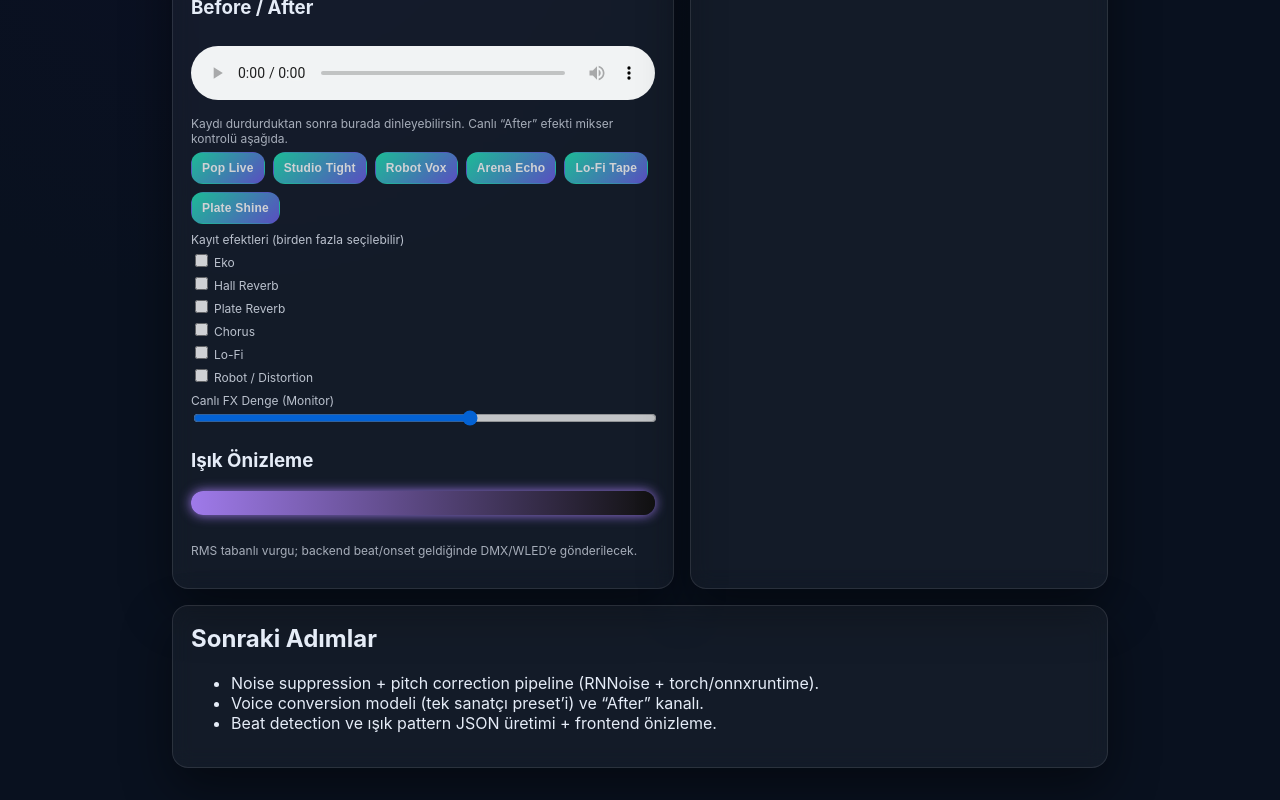
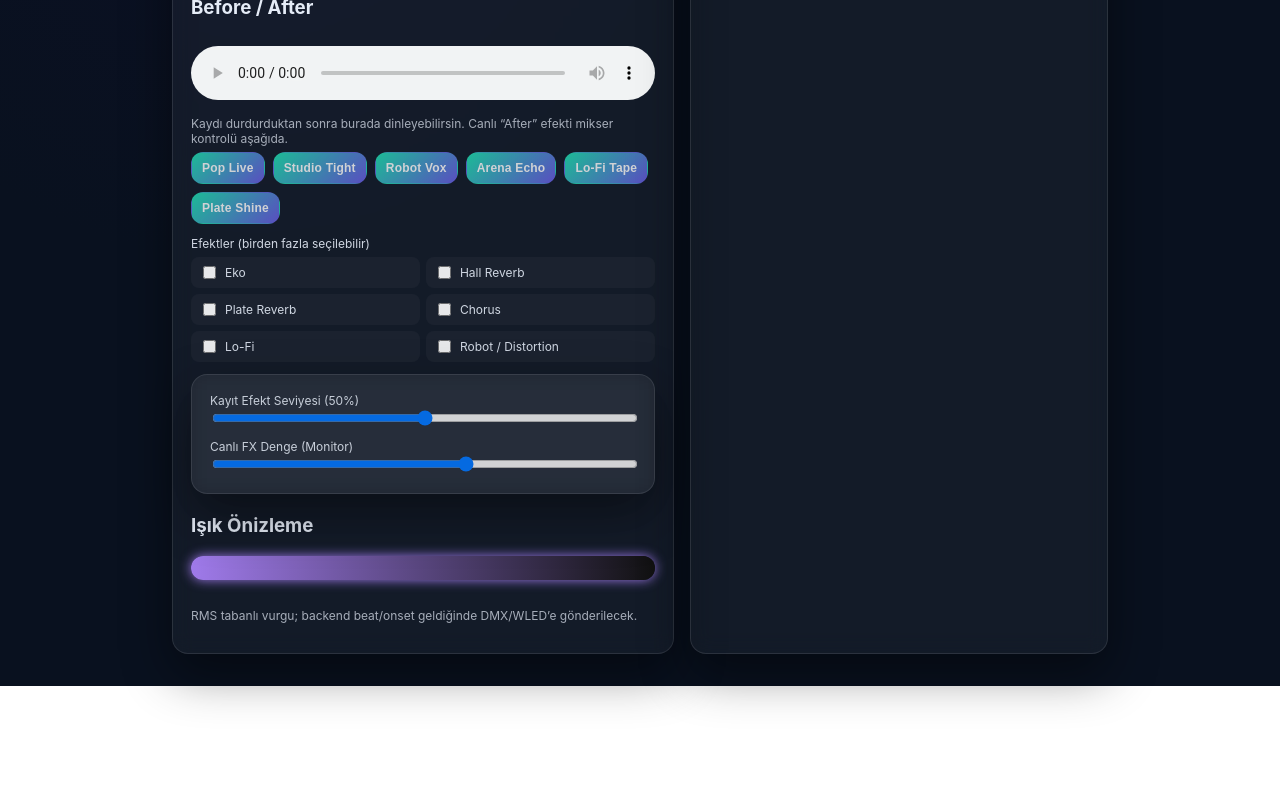
Before and after one commit to iclalsuzann/ai-karaoke-remixer, a Next.js app in the folder frontend/: page / in a window 1280 px wide. Shown: the part 436-1236 px from the top of the page. After the commit the page ends 1122 px from the top, so only its background shows below. Built offline with nearby package versions, Linux system fonts and the light colour scheme.

Commit message:
Clean UI: move FX sliders, grid effect list, remove roadmap section

```diff
--- a/frontend/app/page.tsx
+++ b/frontend/app/page.tsx
@@ -581,10 +581,11 @@ export default function Home() {
                 </button>
               ))}
             </div>
-            <div style={{ fontSize: 12, opacity: 0.8, marginBottom: 8 }}>
-              Kayıt efektleri (birden fazla seçilebilir)
+            <div style={{ fontSize: 12, opacity: 0.9, marginBottom: 8, marginTop: 12 }}>
+              Efektler (birden fazla seçilebilir)
+              <div style={{ display: "grid", gridTemplateColumns: "repeat(2, minmax(0,1fr))", gap: 6, marginTop: 6 }}>
                 {["echo", "hall", "plate", "chorus", "lofi", "robot"].map((ef) => (
-                <label key={ef} style={{ display: "block", marginTop: 4 }}>
+                  <label key={ef} style={{ display: "flex", alignItems: "center", gap: 6, padding: "6px 8px", background: "rgba(255,255,255,0.04)", borderRadius: 8 }}>
                     <input
                       type="checkbox"
                       checked={selectedEffects.includes(ef as any)}
@@ -595,8 +596,8 @@ export default function Home() {
                           e.target.checked ? [...prev, val] : prev.filter((p) => p !== val)
                         );
                       }}
-                    style={{ marginRight: 6 }}
                     />
+                    <span>
                       {ef === "echo"
                         ? "Eko"
                         : ef === "hall"
@@ -608,11 +609,28 @@ export default function Home() {
                         : ef === "lofi"
                         ? "Lo-Fi"
                         : "Robot / Distortion"}
+                    </span>
                   </label>
                 ))}
+              </div>
               {isRendering && <p style={{ marginTop: 6 }}>Efekt render ediliyor...</p>}
             </div>
-            <label style={{ display: "block", fontSize: 12, opacity: 0.8 }}>
+          </div>
+
+          <div className="card" style={{ marginTop: 12 }}>
+            <label style={{ display: "block", fontSize: 12, opacity: 0.85, marginBottom: 10 }}>
+              Kayıt Efekt Seviyesi ({Math.round(recordFxMix * 100)}%)
+              <input
+                type="range"
+                min={0}
+                max={1}
+                step={0.05}
+                value={recordFxMix}
+                onChange={(e) => setRecordFxMix(parseFloat(e.target.value))}
+                style={{ width: "100%" }}
+              />
+            </label>
+            <label style={{ display: "block", fontSize: 12, opacity: 0.85 }}>
               Canlı FX Denge (Monitor)
               <input
                 type="range"
@@ -674,14 +692,6 @@ export default function Home() {
         </section>
       </div>
 
-      <section className="card" style={{ marginTop: 16 }}>
-        <h2 style={{ marginTop: 0 }}>Sonraki Adımlar</h2>
-        <ul>
-          <li>Noise suppression + pitch correction pipeline (RNNoise + torch/onnxruntime).</li>
-          <li>Voice conversion modeli (tek sanatçı preset’i) ve “After” kanalı.</li>
-          <li>Beat detection ve ışık pattern JSON üretimi + frontend önizleme.</li>
-        </ul>
-      </section>
     </main>
   );
 }
```
Lines whose indentation alone changed are shown as unchanged.
